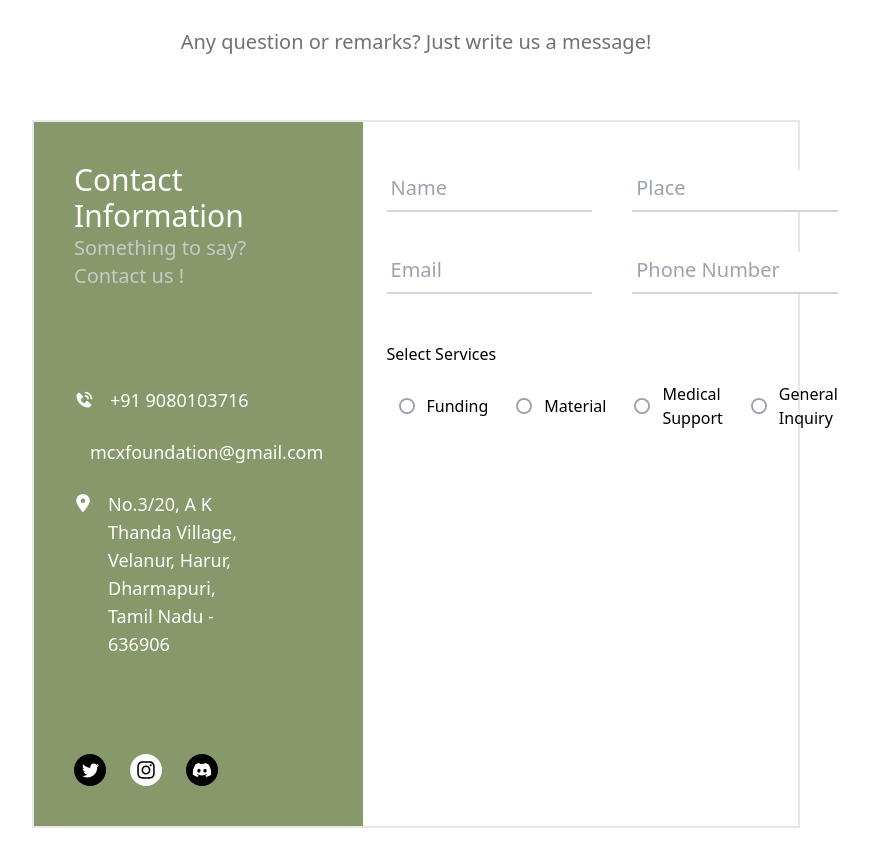
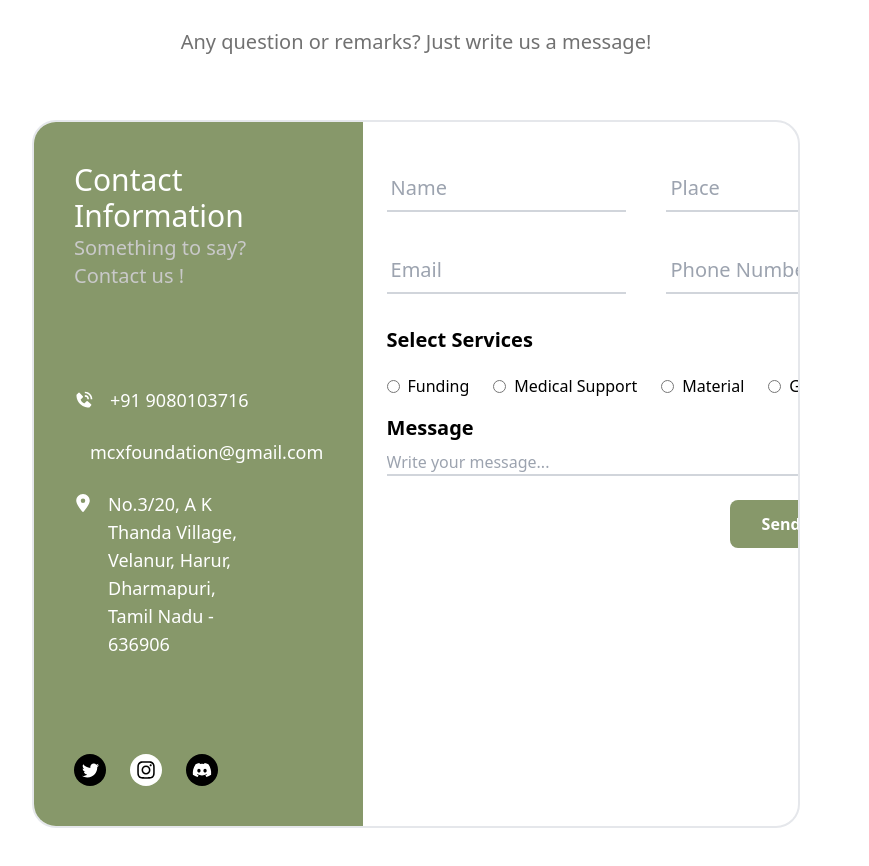
Before and after one commit to SaiDushyant/mcx, a React (Create React App) app: page / in a window 1280 px wide. Shown: the part 2420-3286 px from the top of the page, without its empty margins (224-1093 px from the left). Before the commit the page ends 3248 px from the top, so only its background shows below. Built offline with nearby package versions, Linux system fonts and the light colour scheme.

Commit message:
Completed Contact form

```diff
--- a/src/pages/Home.js
+++ b/src/pages/Home.js
@@ -176,7 +176,7 @@ const Home = () => {
             Any question or remarks? Just write us a message!
           </p>
         </div>
-        <div className="border-2 mt-10 md:mt-16 w-10/12 md:w-3/5 flex">
+        <div className="border-2 rounded-xl md:rounded-3xl mt-10 md:mt-16 w-10/12 md:w-3/5 flex mb-10 overflow-hidden">
           {/* LEFT side  */}
 
           <div
@@ -236,8 +236,8 @@ const Home = () => {
 
           {/* RIGHT side */}
 
-          <div className="w-full">
-            <div className="grid grid-cols-1 md:grid-cols-2 gap-10 p-6 mt-6">
+          <div className="w-full p-6">
+            <div className="grid grid-cols-1 md:grid-cols-2 gap-10 mt-3 md:mt-6">
               {/* Name Field */}
               <div className="relative">
                 <input
@@ -326,61 +326,84 @@ const Home = () => {
                 </label>
               </div>
             </div>
-            <div className="p-6">
-              <h1>Select Services</h1>
+            <div className="mt-8">
+              <h1 className="text-xl font-semibold">Select Services</h1>
+              <div className="flex flex-col sm:flex-row items-start gap-4 sm:gap-6 mt-5">
+                <div className="flex items-center justify-center">
+                  <input
+                    id="funding"
+                    className="peer"
+                    type="radio"
+                    name="status"
+                  />
+                  <label
+                    htmlFor="funding"
+                    className="peer-checked:text-sky-500 ml-2 whitespace-nowrap"
+                  >
+                    Funding
+                  </label>
+                </div>
 
-              <div className="mt-4 flex gap-4 items-center justify-center">
-                {/* Funding Checkbox */}
-                <label className="flex items-center space-x-3 cursor-pointer">
+                <div className="flex items-center justify-center">
                   <input
-                    type="checkbox"
-                    id="funding"
-                    className="hidden peer" // Hide the default checkbox, but allow it to be controlled
+                    id="medical-support"
+                    className="peer"
+                    type="radio"
+                    name="status"
                   />
-                  <span className="w-4 h-4 border-2 border-gray-400 rounded-full flex items-center justify-center peer-checked:bg-orange-500">
-                    <span className="w-3 h-3 bg-white rounded-full peer-checked:bg-orange-500"></span>
-                  </span>
-                  <span>Funding</span>
-                </label>
+                  <label
+                    htmlFor="medical-support"
+                    className="peer-checked:text-sky-500 ml-2 whitespace-nowrap"
+                  >
+                    Medical Support
+                  </label>
+                </div>
 
-                {/* Material Checkbox */}
-                <label className="flex items-center space-x-3 cursor-pointer">
+                <div className="flex items-center justify-center">
                   <input
-                    type="checkbox"
                     id="material"
-                    className="hidden peer" // Hide the default checkbox, but allow it to be controlled
+                    className="peer"
+                    type="radio"
+                    name="status"
                   />
-                  <span className="w-4 h-4 border-2 border-gray-400 rounded-full flex items-center justify-center peer-checked:bg-orange-500">
-                    <span className="w-3 h-3 bg-white rounded-full peer-checked:bg-orange-500"></span>
-                  </span>
-                  <span>Material</span>
-                </label>
+                  <label
+                    htmlFor="material"
+                    className="peer-checked:text-sky-500 ml-2 whitespace-nowrap"
+                  >
+                    Material
+                  </label>
+                </div>
 
-                {/* Medical Support Checkbox */}
-                <label className="flex items-center space-x-3 cursor-pointer">
+                <div className="flex items-center justify-center">
                   <input
-                    type="checkbox"
-                    id="medical"
-                    className="hidden peer" // Hide the default checkbox, but allow it to be controlled
+                    id="general-inquiry"
+                    className="peer"
+                    type="radio"
+                    name="status"
                   />
-                  <span className="w-4 h-4 border-2 border-gray-400 rounded-full flex items-center justify-center peer-checked:bg-orange-500">
-                    <span className="w-3 h-3 bg-white rounded-full peer-checked:bg-orange-500"></span>
-                  </span>
-                  <span>Medical Support</span>
-                </label>
-
-                {/* General Inquiry Checkbox */}
-                <label className="flex items-center space-x-3 cursor-pointer">
-                  <input
-                    type="checkbox"
-                    id="inquiry"
-                    className="hidden peer" // Hide the default checkbox, but allow it to be controlled
-                  />
-                  <span className="w-4 h-4 border-2 border-gray-400 rounded-full flex items-center justify-center peer-checked:bg-orange-500">
-                    <span className="w-3 h-3 bg-white rounded-full peer-checked:bg-orange-500"></span>
-                  </span>
-                  <span>General Inquiry</span>
-                </label>
+                  <label
+                    htmlFor="general-inquiry"
+                    className="peer-checked:text-sky-500 ml-2 whitespace-nowrap"
+                  >
+                    General Inquiry
+                  </label>
+                </div>
+              </div>
+            </div>
+            <div className="mt-4">
+              <h1 className="text-xl font-semibold">Message</h1>
+              <input
+                type="text"
+                placeholder="Write your message..."
+                className="w-full border-b-2 border-gray-300 focus:border-orange-500 focus:outline-none mt-2"
+              />
+              <div className="w-full mt-6">
+                <button
+                  className="w-fit px-8 py-3 text-center rounded-lg text-white font-semibold float-right"
+                  style={{ backgroundColor: "#87986A" }}
+                >
+                  Send Message
+                </button>
               </div>
             </div>
           </div>
```
